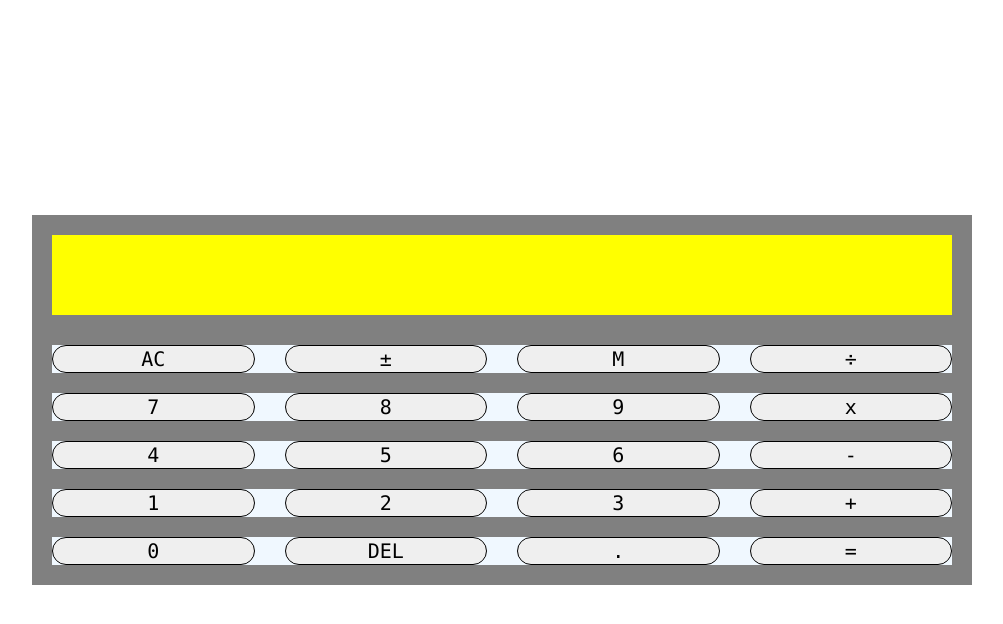
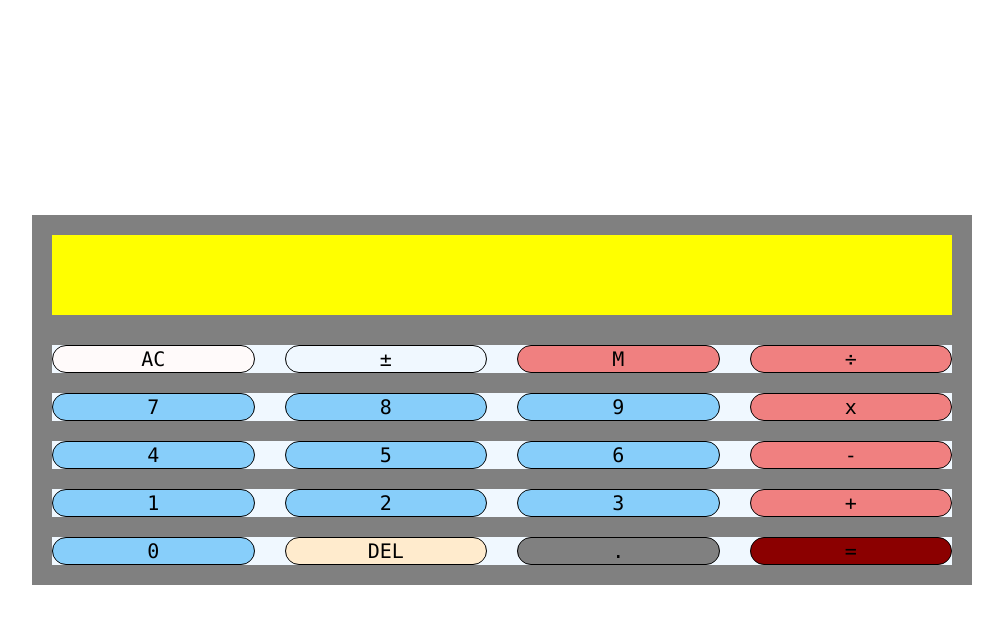
Before and after one commit to CTSDM/odin-calculator, a plain HTML site: page index.html in a window 1280 px wide. Both pictures are taken after a click on the button "AC". Shown: the whole page, without its empty margins (138-1141 px from the left). Drawn offline with Linux system fonts and the light colour scheme.

Commit message:
Add static colors to buttons and dynamic for nums
This behaviour is enforced both at keyboard and mouse levels

```diff
--- a/script.js
+++ b/script.js
@@ -6,6 +6,7 @@ const equalButton = document.querySelector('#equal');
 const decimalButton = document.querySelector('#decimal');
 const deleteButton = document.querySelector('#del');
 const changeSignButton = document.querySelector('.operator-special');
+const buttons = document.querySelectorAll('.button');
 
 let operandsArr = ['', '', ''];
 let operandActive = false;
@@ -21,6 +22,14 @@ const calculator = {
     '/': division,
     'M': (x, y) => x % y,
 };
+
+buttons.forEach(button => button.addEventListener('click', () => {
+    button.classList.toggle('active');
+}));
+
+buttons.forEach(button => button.addEventListener('transitionend', () => {
+    button.classList.remove('active');
+}));
 
 numbers.forEach(number => number.addEventListener('click', () => {
     addNumber(number.textContent);
@@ -48,6 +57,7 @@ document.addEventListener('keyup', keyChecker);
 
 function keyChecker(element) {
     if (element.key >= '0' && element.key <= '9') {
+        checkAndToggleClass(0, element.key);
         addNumber(element.key);
     } else if (calculator[element.key] !== undefined) {
         if (element.key === '+' || element.key === '-') {
@@ -63,6 +73,22 @@ function keyChecker(element) {
         clearDisplay();
     } else if (element.key === 'Enter') {
         equal();
+    }
+}
+
+function checkAndToggleClass(typeButton, ...text) {
+    // typeButton indicates what kind of button we are dealing with
+    // 0 is for numbers
+    // 1 is for operators
+    // text variable is considered to be an array because there will be cases when we need to check more than one string
+    if (typeButton === 0)
+    {
+        for (let i = 0; i < numbers.length; ++i) {
+            if (text.includes(numbers[i].textContent)) {
+                numbers[i].classList.toggle('active');
+                break;
+            }
+        }
     }
 }
 
--- a/style.css
+++ b/style.css
@@ -57,3 +57,41 @@ body {
 p {
     font-family: monospace, 'Verdana', sans-serif
 }
+
+.button {
+    transition-property: background-color, font-size, transform;
+    transition-timing-function: ease-in-out;
+    transition-duration: 0.25s;
+}
+
+.number {
+    background-color: lightskyblue;
+}
+
+.operator {
+    background-color: lightcoral;
+}
+
+#equal {
+    background-color: darkred;
+}
+
+#clear {
+    background-color: snow;
+}
+
+#decimal {
+    background-color: grey;
+}
+
+.operator-special {
+    background-color: aliceblue;
+}
+
+#del {
+    background-color: blanchedalmond;
+}
+
+.active {
+    background-color: gold;
+}
```
